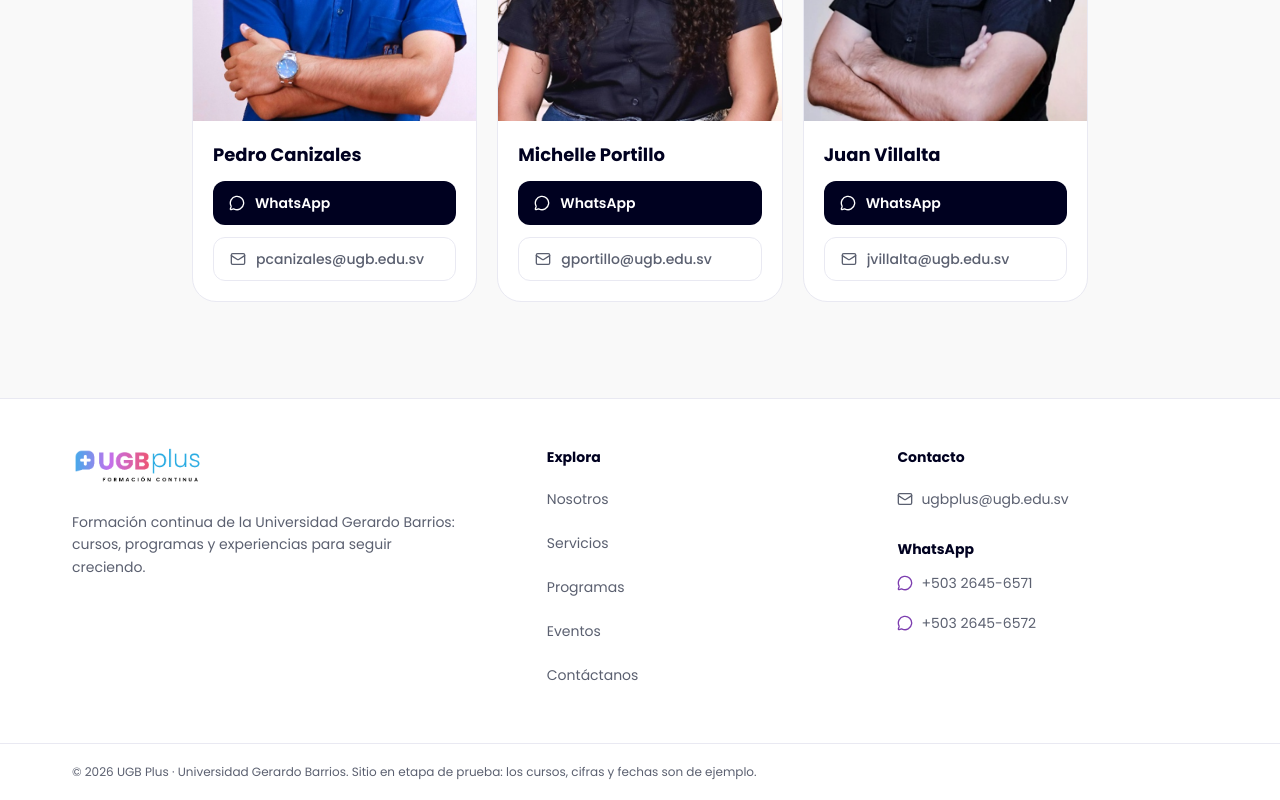
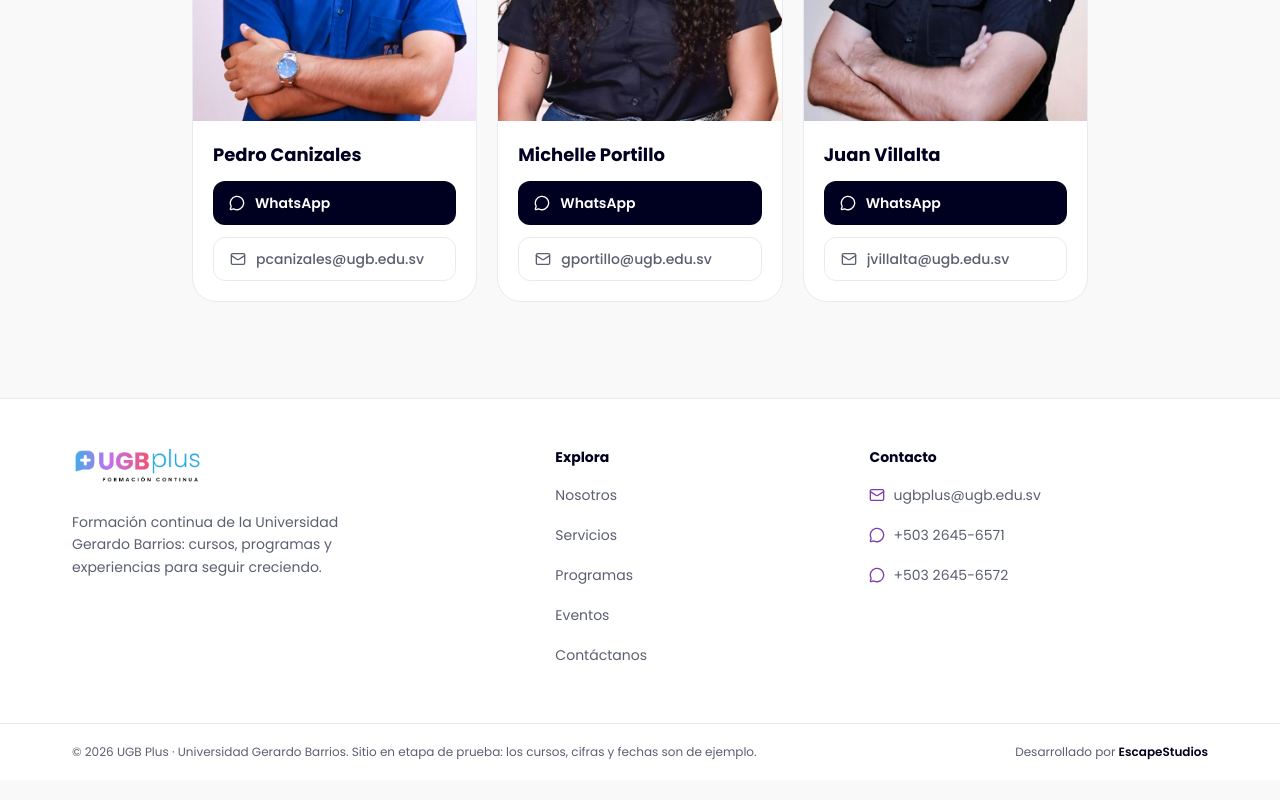
Before and after one commit to mherrera03/Landing-page, a Next.js app: page / in a window 1280 px wide. Shown: the part 7044-7844 px from the top of the page. Built offline with nearby package versions, Linux system fonts and the light colour scheme.

Commit message:
Quitar la columna de especialistas del pie de página
- Se elimina la columna "Especialistas": los nombres sueltos no aportaban contexto
  y ya aparecen completos en la sección Contáctanos
- Las tres columnas restantes se reparten en todo el ancho del contenedor

```diff
--- a/src/components/public/layout/Footer/index.tsx
+++ b/src/components/public/layout/Footer/index.tsx
@@ -4,25 +4,44 @@ import { NAV_LINKS } from "@/constants/routes";
 import { SITE, WHATSAPP_LINES } from "@/constants/site";
 import { Logo } from "../Logo";
 
+const linkStyle =
+  "group inline-flex min-h-10 items-center gap-2 text-sm text-muted transition-colors duration-200 hover:text-ink";
+
+/** Flecha que aparece al pasar el cursor en los enlaces que salen del sitio. */
+function ExternalArrow() {
+  return (
+    <ArrowUpRight
+      className="size-3.5 shrink-0 opacity-0 transition-opacity duration-200 group-hover:opacity-100 group-focus-visible:opacity-100"
+      aria-hidden="true"
+    />
+  );
+}
+
+function ColumnTitle({ children }: { children: React.ReactNode }) {
+  return <h2 className="mb-2 text-sm font-bold text-ink">{children}</h2>;
+}
+
 export function Footer() {
   return (
     <footer className="border-t border-line bg-surface">
-      <div className="container-page grid gap-10 py-12 md:grid-cols-[1.4fr_1fr_1fr]">
+      <div className="container-page grid gap-x-8 gap-y-10 py-12 sm:grid-cols-2 lg:grid-cols-[1.6fr_1fr_1.2fr]">
+        {/* Marca */}
         <div>
           <Link href="/" aria-label="UGB Plus, ir al inicio" className="inline-block rounded-lg">
             <Logo size="sm" />
           </Link>
-          <p className="mt-4 max-w-sm text-sm leading-relaxed text-muted">
+          <p className="mt-4 max-w-xs text-sm leading-relaxed text-muted">
             Formación continua de la {SITE.university}: cursos, programas y experiencias para seguir creciendo.
           </p>
         </div>
 
+        {/* Navegación */}
         <nav aria-label="Pie de página">
-          <h2 className="text-sm font-bold text-ink">Explora</h2>
-          <ul className="mt-3 space-y-1">
+          <ColumnTitle>Explora</ColumnTitle>
+          <ul>
             {NAV_LINKS.map((link) => (
               <li key={link.id}>
-                <Link href={link.href} className="inline-flex min-h-10 items-center text-sm text-muted transition-colors duration-200 hover:text-ink">
+                <Link href={link.href} className={linkStyle}>
                   {link.label}
                 </Link>
               </li>
@@ -30,44 +49,41 @@ export function Footer() {
           </ul>
         </nav>
 
+        {/* Contacto general */}
         <div>
-          <h2 className="text-sm font-bold text-ink">Contacto</h2>
-          <a
-            href={`mailto:${SITE.email}`}
-            className="mt-3 inline-flex min-h-10 items-center gap-2 text-sm text-muted transition-colors duration-200 hover:text-ink"
-          >
-            <Mail className="size-4 shrink-0" aria-hidden="true" />
-            {SITE.email}
-          </a>
-
-          <p className="mt-5 text-sm font-bold text-ink">WhatsApp</p>
-          <ul className="mt-1">
+          <ColumnTitle>Contacto</ColumnTitle>
+          <ul>
+            <li>
+              <a href={`mailto:${SITE.email}`} className={linkStyle}>
+                <Mail className="size-4 shrink-0 text-violet-deep" aria-hidden="true" />
+                {SITE.email}
+              </a>
+            </li>
             {WHATSAPP_LINES.map((line) => (
               <li key={line.number}>
-                <a
-                  href={`https://wa.me/${line.number}`}
-                  target="_blank"
-                  rel="noopener noreferrer"
-                  className="group inline-flex min-h-10 items-center gap-2 text-sm text-muted transition-colors duration-200 hover:text-ink"
-                >
+                <a href={`https://wa.me/${line.number}`} target="_blank" rel="noopener noreferrer" className={linkStyle}>
                   <MessageCircle className="size-4 shrink-0 text-violet-deep" aria-hidden="true" />
                   {line.label}
-                  <ArrowUpRight
-                    className="size-3.5 shrink-0 opacity-0 transition-opacity duration-200 group-hover:opacity-100 group-focus-visible:opacity-100"
-                    aria-hidden="true"
-                  />
+                  <ExternalArrow />
                   <span className="sr-only">— escribir por WhatsApp (se abre en una pestaña nueva)</span>
                 </a>
               </li>
             ))}
           </ul>
         </div>
+
       </div>
 
       <div className="border-t border-line">
-        <p className="container-page py-5 text-xs text-muted">
-          © {new Date().getFullYear()} {SITE.name} · {SITE.university}. Sitio en etapa de prueba: los cursos, cifras y fechas son de ejemplo.
-        </p>
+        <div className="container-page flex flex-col gap-2 py-5 text-xs text-muted sm:flex-row sm:items-center sm:justify-between">
+          <p>
+            © {new Date().getFullYear()} {SITE.name} · {SITE.university}. Sitio en etapa de prueba: los cursos, cifras y fechas son
+            de ejemplo.
+          </p>
+          <p className="shrink-0">
+            Desarrollado por <span className="font-semibold text-ink">EscapeStudios</span>
+          </p>
+        </div>
       </div>
     </footer>
   );
```
